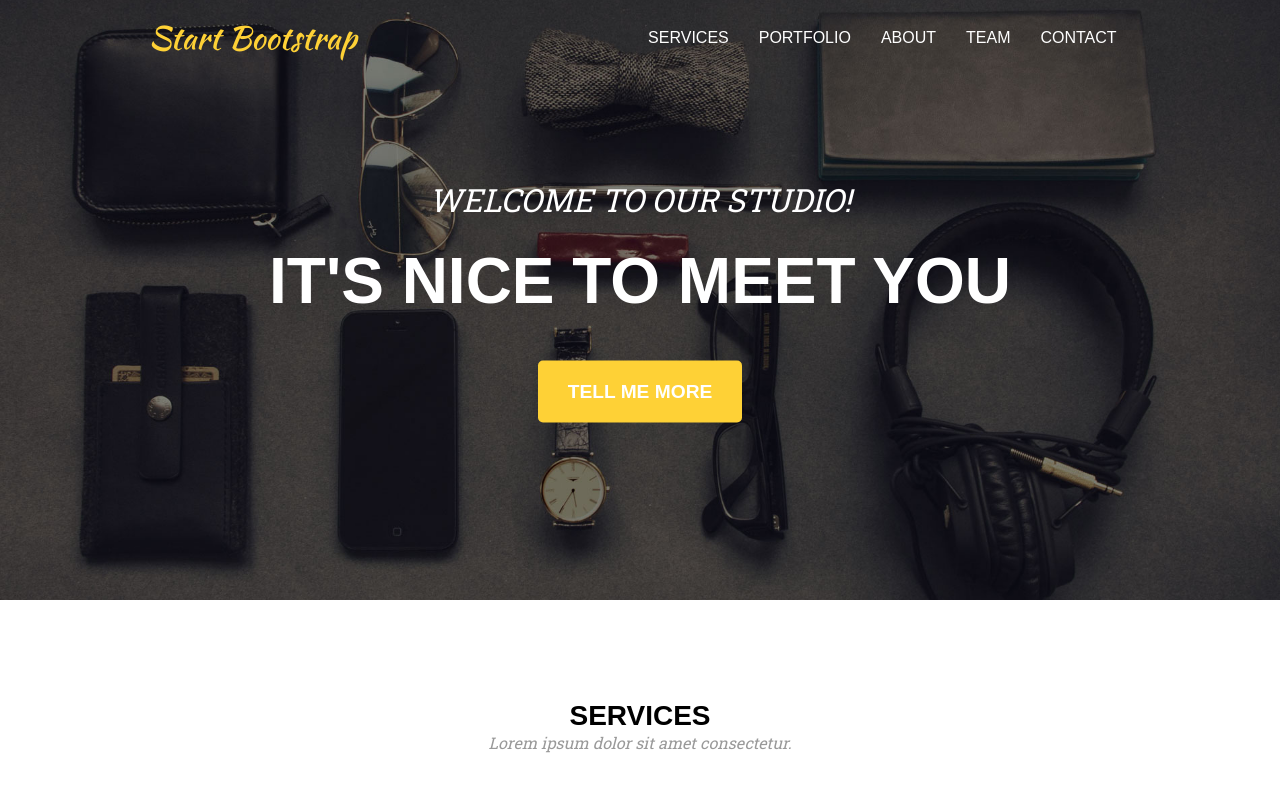
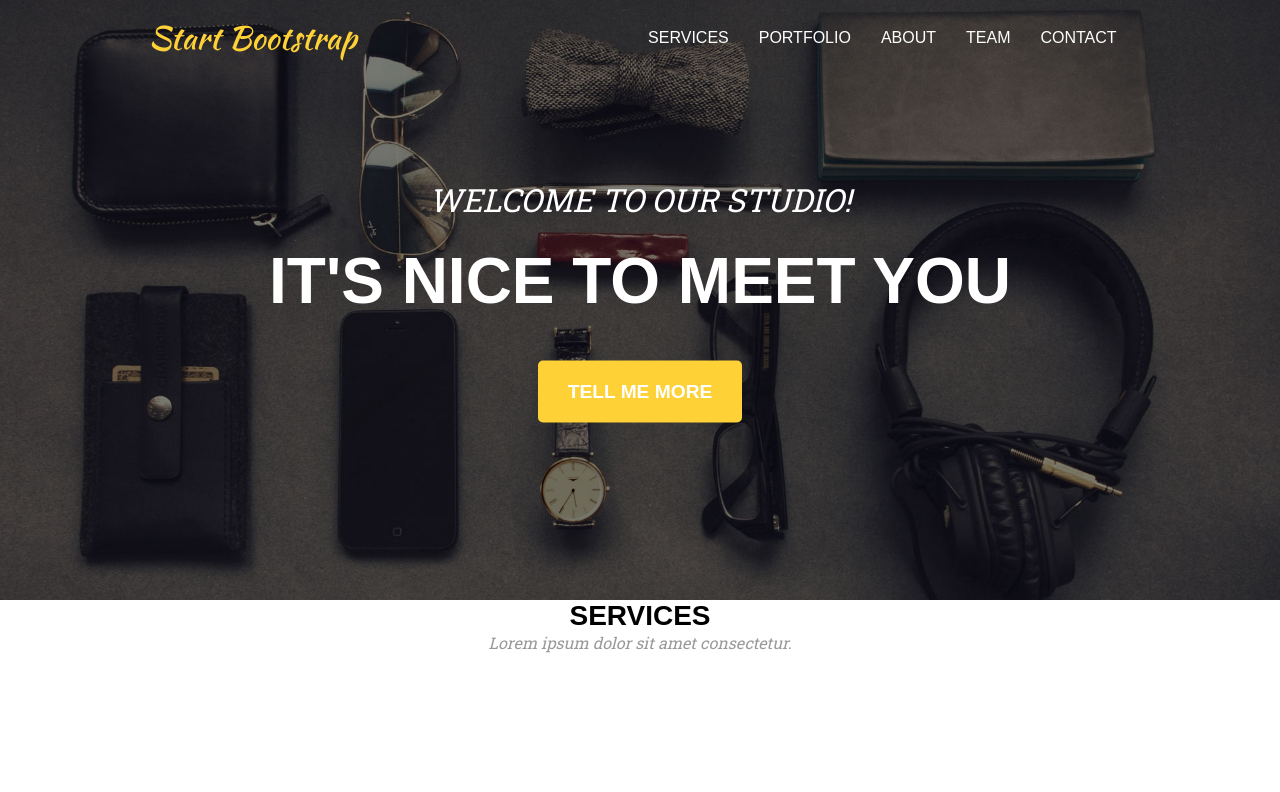
Before and after one commit to its-gio/media-queries-afternoon, a React (Create React App) app: page / in a window 1280 px wide. Shown: the top 792 px of the page. Built offline with nearby package versions, Linux system fonts and the light colour scheme; a web font is replaced by a local one.

Commit message:
Added background color to even number of sections.

```diff
--- a/src/App.scss
+++ b/src/App.scss
@@ -10,12 +10,12 @@
 body { font-family: 'Roboto Slab', serif; }
 h1, h2, h3, h4, h5, h6 { font-family: 'Biryani', sans-serif; }
 
-section {
+.section {
   padding: 100px 10px;
-}
 
-.section-title {
+  &-title {
     text-align: center;
+
     h3 {
       text-transform: uppercase;
       font-size: 1.75rem;
@@ -27,3 +27,8 @@ section {
       font-style: italic;
     }
   }
+
+  &:nth-child(even) {
+    background-color: #f8f9fa;
+  }
+}
```
Lines whose indentation alone changed are shown as unchanged.
